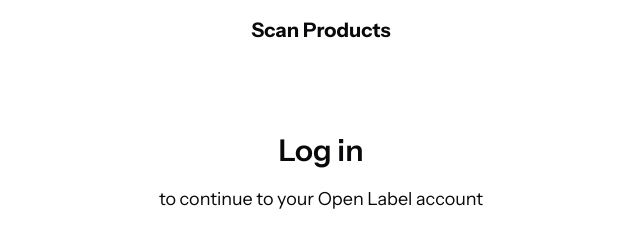
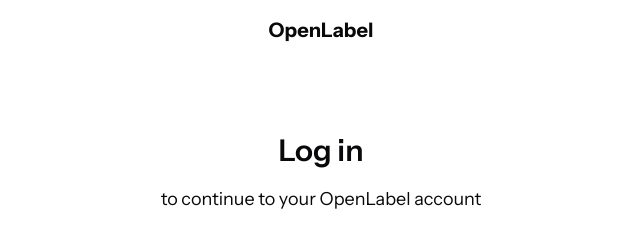
Before and after one commit to davisgary/openlabel, a Next.js app: page /login in a window 1280 px wide. Shown: the top 243 px of the page, without its empty margins (319-959 px from the left). Built offline with nearby package versions, Linux system fonts and the light colour scheme; no server answers.

Commit message:
auth: update page links

```diff
--- a/app/(auth)/login/page.tsx
+++ b/app/(auth)/login/page.tsx
@@ -19,12 +19,12 @@
           href="/"
           className="text-xl font-bold cursor-pointer hover:opacity-80 transition-opacity duration-300"
         >
-          Scan Products
+          OpenLabel
         </Link>
       </div>
       <div className="flex-grow flex flex-col items-center justify-center w-full max-w-sm mx-auto text-center pb-24 lg:pb-44">
         <h1 className="text-3xl font-semibold mb-4 pt-8">Log in</h1>
-        <p className="text-lg mb-8">to continue to your Open Label account</p>
+        <p className="text-lg mb-8">to continue to your OpenLabel account</p>
         {providers.map((provider) => (
           <button
             key={provider.id}
--- a/app/(auth)/signup/page.tsx
+++ b/app/(auth)/signup/page.tsx
@@ -19,12 +19,12 @@
           href="/"
           className="text-xl font-bold cursor-pointer hover:opacity-80 transition-opacity duration-300"
         >
-          Scan Products
+          OpenLabel
         </Link>
       </div>
       <div className="flex-grow flex flex-col items-center justify-center w-full max-w-sm mx-auto text-center pb-24 lg:pb-44">
         <h1 className="text-3xl font-semibold mb-4 pt-8">Sign up</h1>
-        <p className="text-lg mb-8">to create your Open Label account</p>
+        <p className="text-lg mb-8">to create your OpenLabel account</p>
         {providers.map((provider) => (
           <button
             key={provider.id}
```
